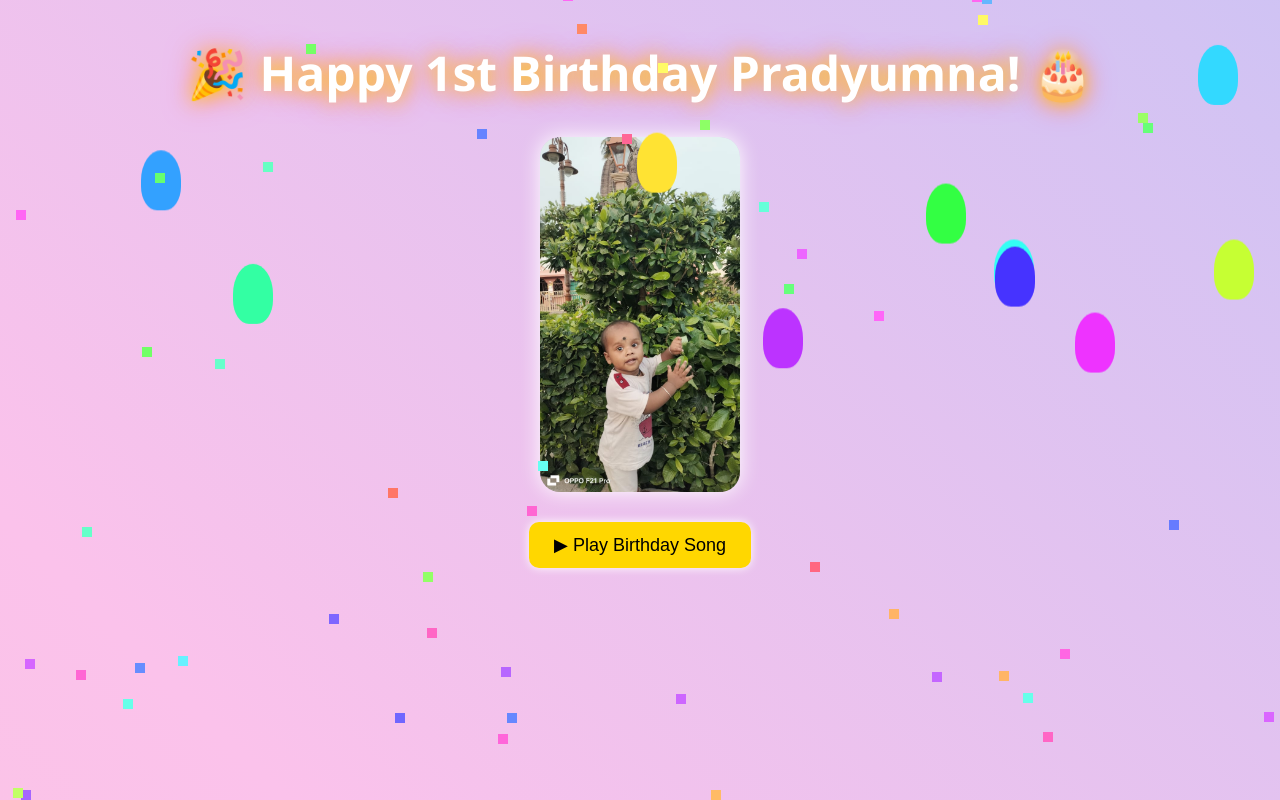
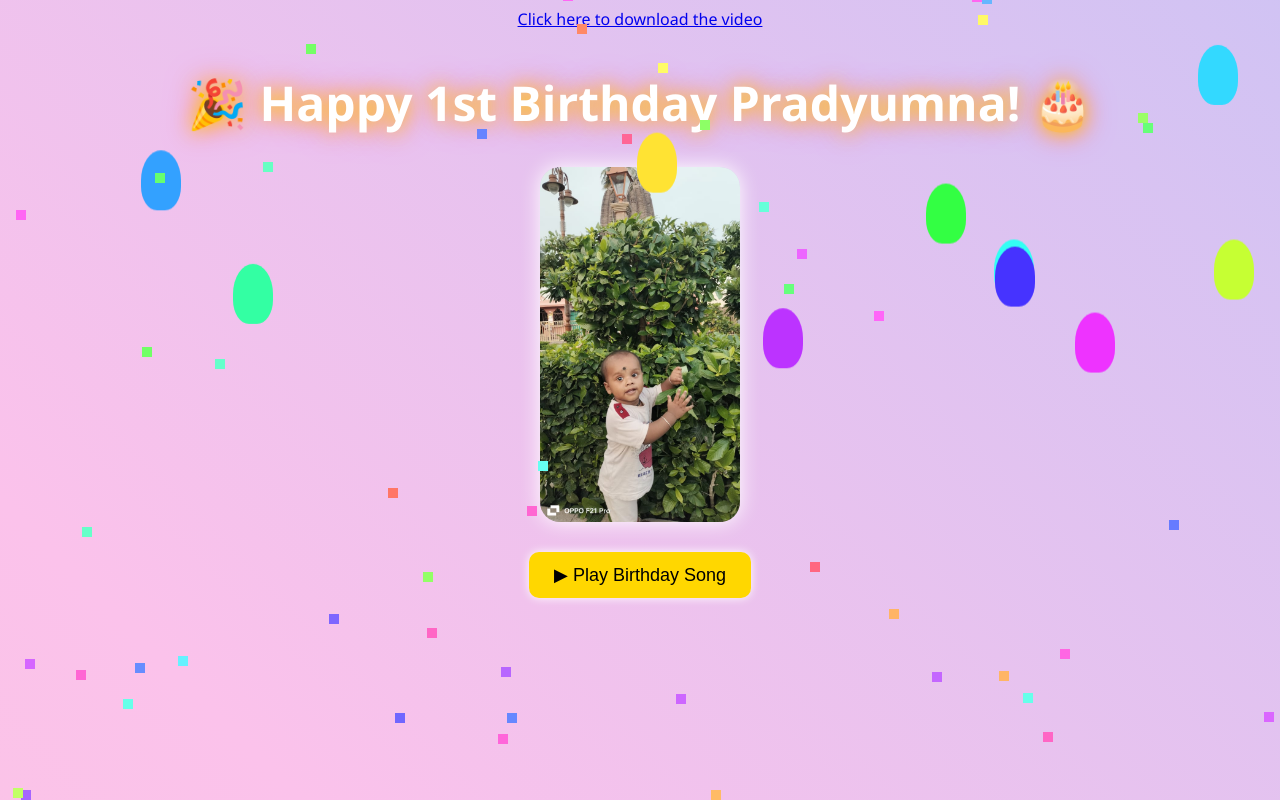
Before and after one commit to Subodh9348/my-new-file, a plain HTML site: page index.html in a window 1280 px wide. Drawn offline with Linux system fonts and the light colour scheme.

Commit message:
Update index.html

```diff
--- a/index.html
+++ b/index.html
@@ -88,6 +88,8 @@
   </style>
 </head>
 <body>
+ <a href="video.mp4" download>Click here to download the video</a>
+
 
   <h1>🎉 Happy 1st Birthday Pradyumna! 🎂</h1>
 
```
